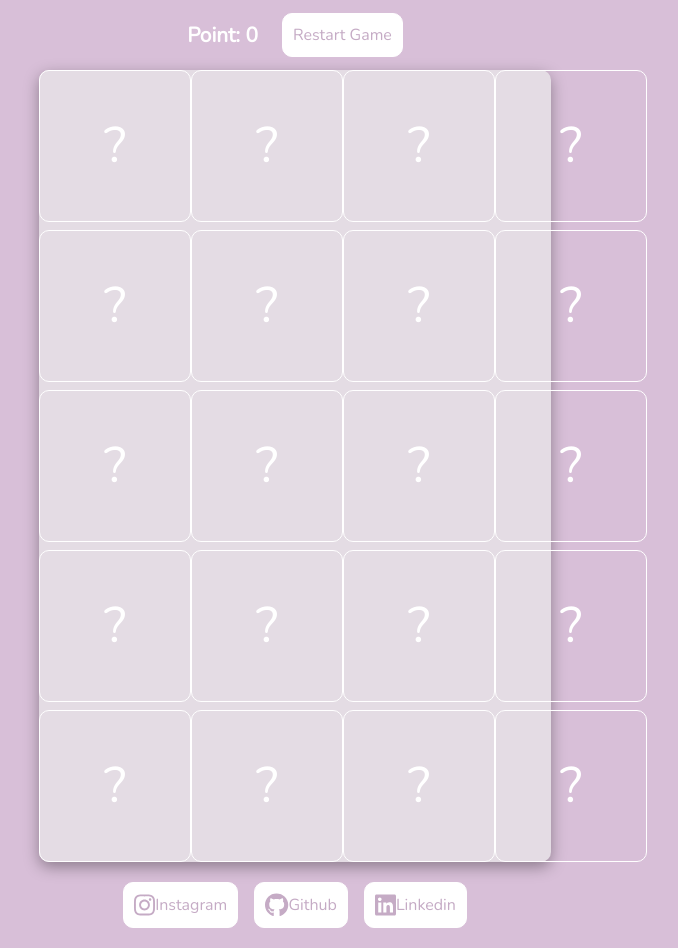
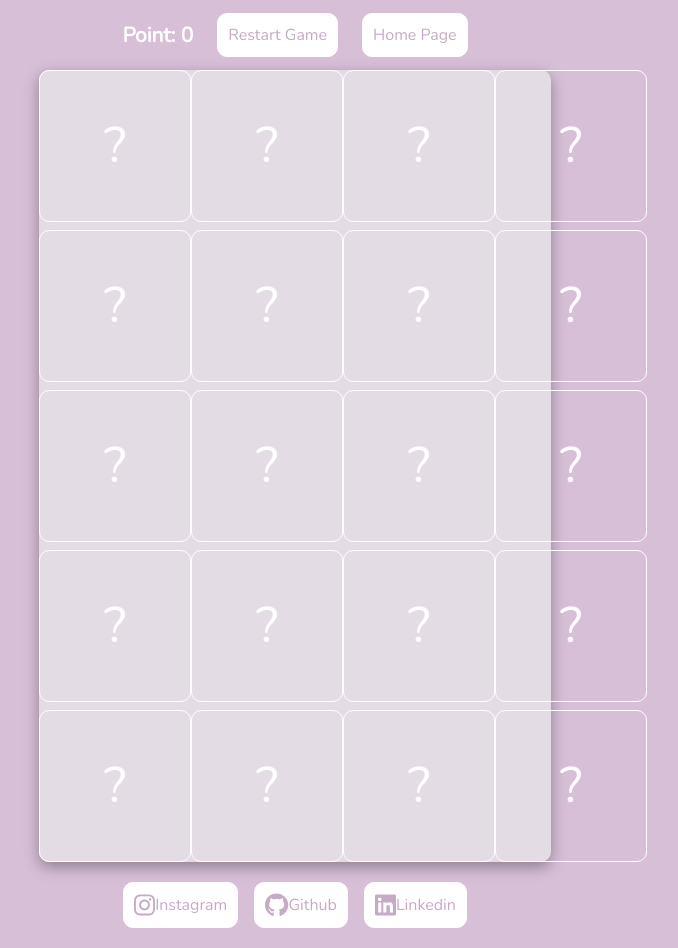
Before and after one commit to furkanerr/Card-Game-redux-toolkit, a React (Create React App) app: page /game in a window 1280 px wide. Shown: the whole page, without its empty margins (345-1023 px from the left). Built offline with nearby package versions, Linux system fonts and the light colour scheme.

Commit message:
home page button and handleHomePageClick button added

```diff
--- a/src/components/Header/Header.jsx
+++ b/src/components/Header/Header.jsx
@@ -1,21 +1,25 @@
 import React from "react";
+import { Link } from "react-router-dom";
+
 //styles
 import styles from "./Header.module.css";
 //redux
 import { useSelector, useDispatch } from "react-redux";
-import { pointSelector, initialCards, resetCard } from "../../features/gameSlice";
-const Header = ({reset}) => {
+import { pointSelector, resetCard, removeCard } from "../../features/gameSlice";
+
+const Header = ({ reset }) => {
   const dispatch = useDispatch();
   const score = useSelector(pointSelector);
 
-  const handleClick=()=>{
-      dispatch(resetCard())
-     // dispatch(initialCards())
-     setTimeout(() => {
-      reset();
-    }, 1000);
-      console.log('çalişti');
-  }
+  const handleClick = () => {
+    dispatch(resetCard());
+    reset();
+  };
+
+  const handleHomePageClick = () => {
+    dispatch(removeCard());
+    reset();
+  };
   return (
     <main className={styles.container}>
       <article className={styles.PointContainer}>
@@ -23,6 +27,11 @@ const Header = ({reset}) => {
         <div className={styles.reStartButton} onClick={handleClick}>
           Restart Game
         </div>
+        <Link to={"/"}>
+          <div className={styles.reStartButton} onClick={handleHomePageClick}>
+            Home Page
+          </div>
+        </Link>
       </article>
     </main>
   );
```
